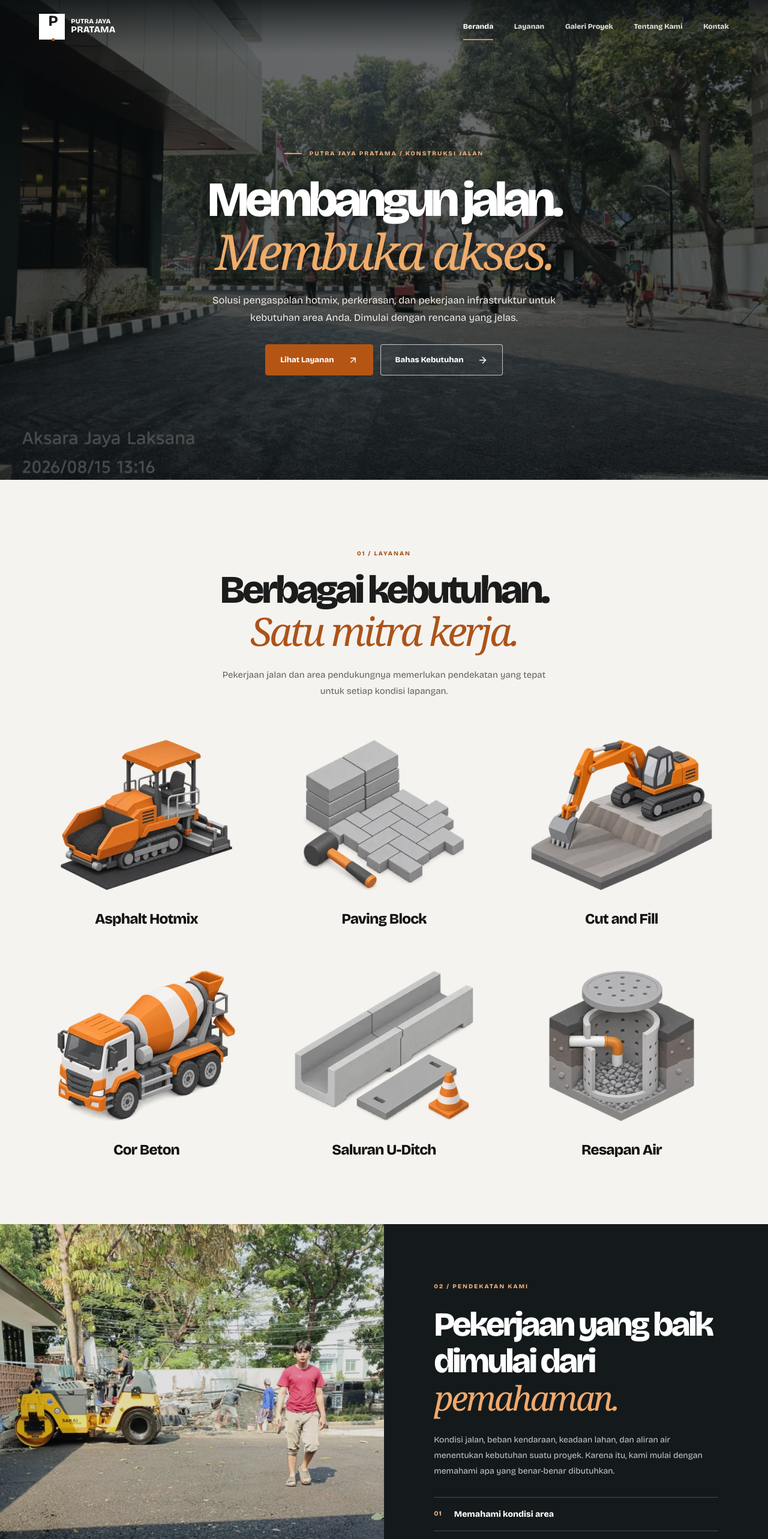
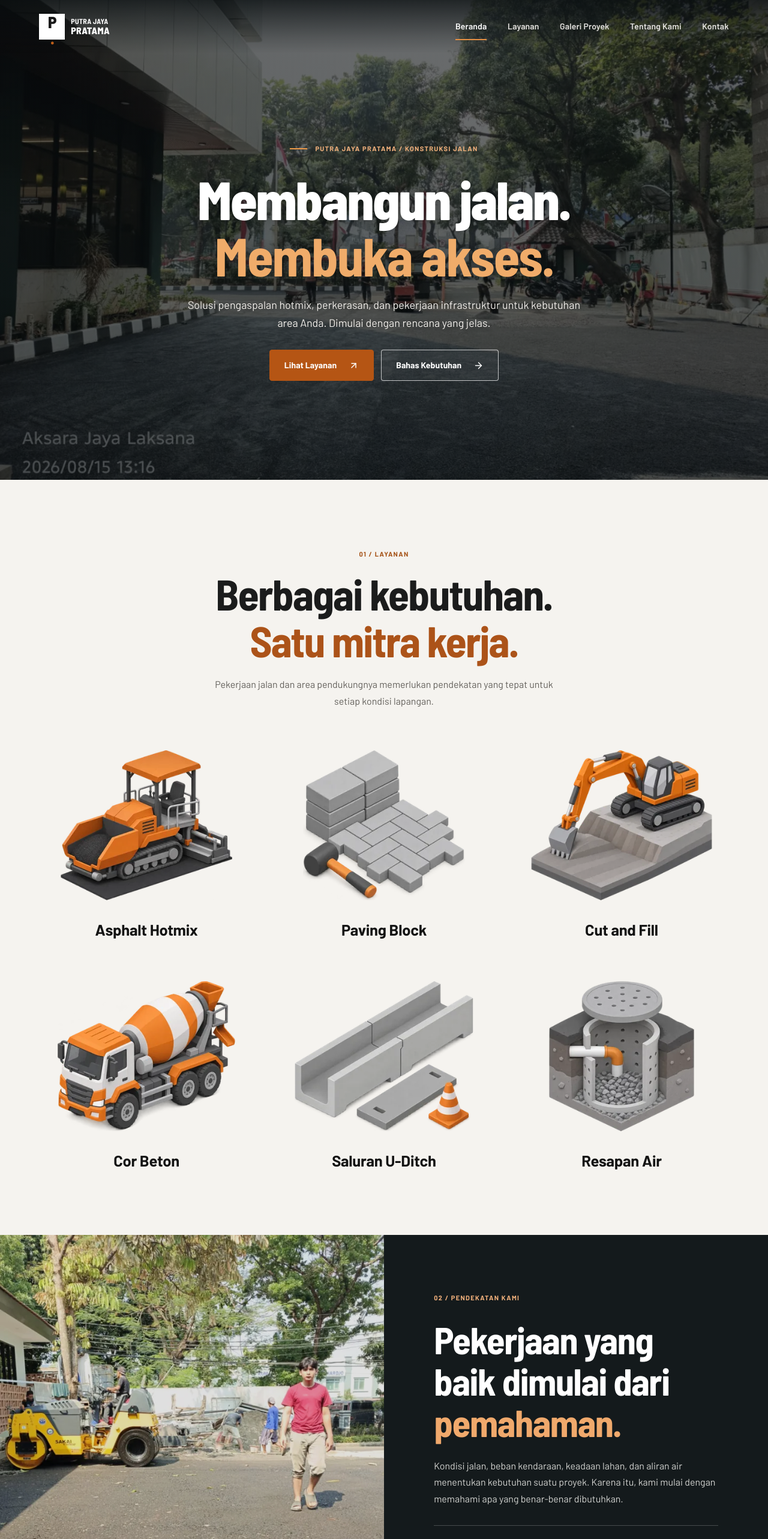
Before and after one commit to FarrelPahlevi/putra-jaya-pratama-website, a React (Vite) app: page / in a window 1280 px wide. Shown: the top 2566 px of the page at 60% size. Built offline with nearby package versions, Linux system fonts and the light colour scheme.

Commit message:
Apply Barlow typography system throughout PJP

```diff
--- a/index.html
+++ b/index.html
@@ -13,7 +13,7 @@
     <link rel="preconnect" href="https://fonts.googleapis.com" />
     <link rel="preconnect" href="https://fonts.gstatic.com" crossorigin />
     <link
-      href="https://fonts.googleapis.com/css2?family=Bricolage+Grotesque:opsz,wght@12..96,400;12..96,500;12..96,600;12..96,700;12..96,800&display=swap"
+      href="https://fonts.googleapis.com/css2?family=Barlow:wght@400;500;600;700;800&amp;family=Barlow+Semi+Condensed:wght@600;700;800&amp;display=swap"
       rel="stylesheet"
     />
   </head>
--- a/src/index.css
+++ b/src/index.css
@@ -18,9 +18,9 @@
   --gutter: clamp(20px, 4.2vw, 68px);
 }
 * { box-sizing: border-box; }
-html { scroll-behavior: smooth; scroll-padding-top: 110px; font-family: 'Bricolage Grotesque',Arial,sans-serif; -webkit-font-smoothing: antialiased; }
+html { scroll-behavior: smooth; scroll-padding-top: 110px; font-family: 'Barlow',Arial,sans-serif; -webkit-font-smoothing: antialiased; }
 body { margin: 0; background: var(--paper); color: var(--ink); }
-h1,h2,h3,h4,h5,h6 { letter-spacing: -.05em; }
+h1,h2,h3,h4,h5,h6 { letter-spacing: -.02em; }
 button,a { -webkit-tap-highlight-color: transparent; }
 button { cursor:pointer; }
 a { text-decoration:none; }
@@ -35,7 +35,7 @@ a { text-decoration:none; }
 .pjp-eyebrow--light:before { background:var(--pumpkin-light); }
 .pjp-h2 { font-size:clamp(2.7rem,5.1vw,5.6rem); line-height:.98; font-weight:800; letter-spacing:-.065em; text-transform:uppercase; }
 .pjp-copy { font-size:clamp(.98rem,1.3vw,1.13rem); line-height:1.75; max-width:540px; }
-.pjp-label { text-transform:uppercase; letter-spacing:.15em; font:800 10px/1.4 'Bricolage Grotesque',sans-serif; }
+.pjp-label { text-transform:uppercase; letter-spacing:.15em; font:800 10px/1.4 'Barlow',sans-serif; }
 .pjp-button { display:inline-flex; align-items:center; justify-content:center; gap:20px; min-height:52px; padding:14px 22px; border-radius:999px; border:1px solid transparent; font-size:13px; font-weight:800; transition:background .25s var(--ease),border-color .25s var(--ease),color .25s var(--ease),transform .25s var(--ease); }
 .pjp-button:hover { transform:translateY(-2px); }
 .pjp-button--orange { background:var(--pumpkin-hover); color:#fff; }
--- a/src/minimal-industrial.css
+++ b/src/minimal-industrial.css
@@ -10,17 +10,17 @@
   --mi-border: #dedad3;
   --mi-ease: cubic-bezier(.22,1,.36,1);
 }
-.minimal-site { min-height:100vh; overflow:clip; background:var(--mi-paper); color:var(--mi-ink); font-family:'Bricolage Grotesque',Arial,sans-serif;}
+.minimal-site { min-height:100vh; overflow:clip; background:var(--mi-paper); color:var(--mi-ink); font-family:'Barlow',Arial,sans-serif; font-size:16px; font-weight:400; line-height:1.6; font-synthesis:none; }
 .minimal-site *, .minimal-site *::before, .minimal-site *::after {box-sizing:border-box;}
 .minimal-site h1,.minimal-site h2,.minimal-site h3,.minimal-site p {margin:0;}
 .minimal-site a {text-decoration:none;}
 .minimal-site button {cursor:pointer;}
-.minimal-site em {font-family:Georgia,'Times New Roman',serif;font-weight:400;font-style:italic;letter-spacing:-.06em;}
+.minimal-site em {font-family:'Barlow Semi Condensed','Arial Narrow',Arial,sans-serif;font-weight:700;font-style:normal;letter-spacing:inherit;}
 .minimal-container {width:min(1270px,calc(100% - 2 * clamp(22px,5.1vw,88px)));margin-inline:auto;}
-.minimal-kicker {display:inline-flex;align-items:center;gap:13px;color:#a55216;font-size:10px;font-weight:900;letter-spacing:.2em;line-height:1.4;text-transform:uppercase;}
+.minimal-kicker {display:inline-flex;align-items:center;gap:13px;color:#a55216;font-family:'Barlow',Arial,sans-serif;font-size:11px;font-weight:700;letter-spacing:.12em;line-height:1.45;text-transform:uppercase;}
 .minimal-kicker--light {color:#f2b17c;}
 .minimal-kicker__line {display:inline-block;width:29px;height:2px;background:var(--mi-orange-bright);flex:none;}
-.minimal-button {display:inline-flex;align-items:center;justify-content:center;gap:23px;min-height:52px;padding:15px 24px;border:1px solid transparent;border-radius:4px;font-weight:850;font-size:13px;line-height:1.2;white-space:normal;transition:background .2s var(--mi-ease),color .2s,transform .25s var(--mi-ease);}
+.minimal-button {display:inline-flex;align-items:center;justify-content:center;gap:20px;min-height:52px;padding:15px 24px;border:1px solid transparent;border-radius:4px;font-family:'Barlow',Arial,sans-serif;font-weight:700;font-size:14px;line-height:1.3;letter-spacing:.005em;white-space:normal;transition:background .2s var(--mi-ease),color .2s,transform .25s var(--mi-ease);}
 .minimal-button:hover {transform:translateY(-2px);}
 .minimal-button--primary {background:#b55514;color:#fff;border-color:#b55514;}
 .minimal-button--primary:hover {background:#944009;border-color:#944009;}
@@ -36,19 +36,19 @@
 .minimal-header--scrolled {background:rgba(14,20,22,.97);border-bottom:1px solid #ffffff20;box-shadow:0 10px 28px #0003;}
 .minimal-header__inner {height:100%;display:flex;align-items:center;justify-content:space-between;gap:24px;}
 .minimal-brand {display:inline-flex;align-items:center;gap:10px;color:#fff;flex:none;}
-.minimal-brand__symbol {display:grid;place-items:center;width:43px;height:43px;background:#fff;color:#181818;font-size:25px;font-weight:950;letter-spacing:-.15em;line-height:1;position:relative;}
+.minimal-brand__symbol {display:grid;place-items:center;width:43px;height:43px;background:#fff;color:#181818;font-family:'Barlow Semi Condensed','Arial Narrow',Arial,sans-serif;font-size:27px;font-weight:800;letter-spacing:-.04em;line-height:1;position:relative;}
 .minimal-brand__symbol span {color:#bd5e18;}
-.minimal-brand__name {display:block;font-size:11px;line-height:1.05;font-weight:850;letter-spacing:.015em;}
-.minimal-brand__name strong {display:block;font-weight:950;font-size:15px;line-height:1.05;}
+.minimal-brand__name {display:block;font-family:'Barlow Semi Condensed','Arial Narrow',Arial,sans-serif;font-size:12px;line-height:1.1;font-weight:700;letter-spacing:.02em;}
+.minimal-brand__name strong {display:block;font-weight:800;font-size:16px;line-height:1.08;}
 .minimal-nav {display:flex;align-items:center;gap:clamp(22px,2.7vw,40px);height:100%;margin-left:auto;}
-.minimal-nav a {display:inline-flex;align-items:center;height:100%;font-weight:750;font-size:12px;color:#deddda;position:relative;transition:color .18s;white-space:nowrap;}
+.minimal-nav a {display:inline-flex;align-items:center;height:100%;font-weight:600;font-size:14px;letter-spacing:.01em;color:#e6e4e1;position:relative;transition:color .18s;white-space:nowrap;}
 .minimal-nav a:hover,.minimal-nav a[aria-current="location"] {color:#fff;}
 .minimal-nav a[aria-current="location"]::after,.minimal-nav a:hover::after {content:"";position:absolute;bottom:21px;height:2px;background:#e69043;left:0;right:0;}
 .minimal-header__actions {display:flex;align-items:center;gap:12px;}
 
 .minimal-mobile-toggle {display:none;align-items:center;justify-content:center;width:46px;height:46px;border:1px solid #ffffff60;color:#fff;background:#ffffff1b;}
 .minimal-mobile-menu {position:absolute;left:0;right:0;top:100%;padding:14px clamp(22px,5vw,68px) 27px;background:#121617;box-shadow:0 22px 40px #0004;}
-.minimal-mobile-menu a {display:flex;align-items:center;justify-content:space-between;padding:15px 0;color:#fff;border-bottom:1px solid #ffffff24;font-size:16px;font-weight:800;}
+.minimal-mobile-menu a {display:flex;align-items:center;justify-content:space-between;padding:15px 0;color:#fff;border-bottom:1px solid #ffffff24;font-size:16px;font-weight:600;}
 .minimal-mobile-menu a small {color:#cf925e;font-size:10px;}
 .minimal-mobile-menu .minimal-button {margin-top:22px;width:100%;}
 
@@ -57,17 +57,17 @@
 .minimal-hero__image {position:absolute;z-index:-2;inset:0;width:100%;height:100%;object-fit:cover;object-position:center 52%;filter:saturate(.77) contrast(1.05);}
 .minimal-hero__shade {position:absolute;z-index:-1;inset:0;pointer-events:none;background:linear-gradient(180deg,rgba(7,11,13,.59) 0%,rgba(9,13,14,.61) 42%,rgba(7,12,14,.67) 100%),linear-gradient(90deg,rgba(9,13,14,.13),rgba(9,13,14,.03) 65%,rgba(9,13,14,.12));}
 .minimal-hero__content {width:min(1270px,calc(100% - 2 * clamp(22px,5.1vw,88px)));flex:1;display:flex;justify-content:center;align-items:center;flex-direction:column;text-align:center;padding-bottom:0;}
-.minimal-hero h1 {margin-top:28px;font-size:clamp(3.7rem,6.4vw,6.8rem);line-height:1.04;letter-spacing:-.071em;font-weight:900;max-width:1120px;text-wrap:balance;text-shadow:0 4px 22px rgba(0,0,0,.24);}
+.minimal-hero h1 {margin-top:28px;font-family:'Barlow Semi Condensed','Arial Narrow',Arial,sans-serif;font-size:clamp(4.1rem,7vw,7.5rem);line-height:1.05;letter-spacing:-.025em;font-weight:800;max-width:1120px;text-wrap:balance;text-shadow:0 4px 22px rgba(0,0,0,.24);}
 .minimal-hero h1 em {color:#f0ac6a;}
-.minimal-hero__content>p {max-width:650px;margin-top:21px;color:#f1eeea;font-size:clamp(15px,1.3vw,19px);line-height:1.72;text-shadow:0 2px 10px rgba(0,0,0,.3);}
+.minimal-hero__content>p {max-width:670px;margin-top:22px;color:#f1eeea;font-size:clamp(16px,1.4vw,19px);font-weight:400;line-height:1.65;text-shadow:0 2px 10px rgba(0,0,0,.3);}
 .minimal-hero__buttons {display:flex;gap:12px;align-items:center;justify-content:center;flex-wrap:wrap;margin-top:30px;}
 
 /* Section heading system */
 .minimal-section {padding:clamp(85px,8.5vw,128px) 0;}
 .minimal-section-heading {margin-bottom:46px;}
-.minimal-section-heading h2 {margin-top:17px;font-weight:850;font-size:clamp(3rem,5.1vw,5.7rem);letter-spacing:-.066em;line-height:1.05;color:#1b1c1c;}
+.minimal-section-heading h2 {margin-top:17px;font-family:'Barlow Semi Condensed','Arial Narrow',Arial,sans-serif;font-weight:700;font-size:clamp(3.1rem,5.6vw,5.8rem);letter-spacing:-.025em;line-height:1.08;color:#1b1c1c;}
 .minimal-section-heading em {color:#ac5319;}
-.minimal-section-heading>p {font-size:15px;line-height:1.8;color:#64615c;max-width:570px;}
+.minimal-section-heading>p {font-size:16px;font-weight:400;line-height:1.72;color:#64615c;max-width:580px;}
 .minimal-section-heading--center {text-align:center;}
 .minimal-section-heading--center>p {margin:21px auto 0;}
 .minimal-section-heading--split {display:flex;align-items:end;justify-content:space-between;gap:25px;}
@@ -80,14 +80,14 @@
 .minimal-service {min-width:0;display:flex;flex-direction:column;align-items:center;text-align:center;}
 .minimal-service__visual {width:min(100%,340px);aspect-ratio:5/4;}
 .minimal-service__visual img {display:block;width:100%;height:100%;object-fit:contain;}
-.minimal-service h3 {margin-top:22px;font-size:clamp(23px,1.9vw,27px);font-weight:750;line-height:1.25;letter-spacing:-.035em;text-wrap:balance;}
+.minimal-service h3 {margin-top:22px;font-family:'Barlow',Arial,sans-serif;font-size:clamp(23px,2vw,28px);font-weight:700;line-height:1.22;letter-spacing:-.01em;text-wrap:balance;}
 @media(max-width:1099px) {
  .minimal-service-grid {grid-template-columns:repeat(2,minmax(0,1fr));gap:48px 32px;}
  .minimal-service h3 {font-size:24px;}
 }
 @media(max-width:650px) {
  .minimal-service-grid {gap:40px 22px;}
- .minimal-service h3 {font-size:21px;margin-top:18px;}
+ .minimal-service h3 {font-size:23px;margin-top:18px;}
 }
 @media(max-width:519px) {
  .minimal-service-grid {grid-template-columns:1fr;gap:40px;}
@@ -103,14 +103,14 @@
 .minimal-story__image>span {position:absolute;z-index:1;left:clamp(22px,5.3vw,87px);bottom:30px;color:#fff;font-size:10px;font-weight:850;letter-spacing:.16em;text-shadow:0 1px 8px #0009;}
 .minimal-story__copy {padding:90px clamp(32px,6.5vw,120px) 90px clamp(35px,6.5vw,110px);display:flex;justify-content:center;align-items:center;}
 .minimal-story__copy-inner {width:min(550px,100%);}
-.minimal-story h2 {margin-top:24px;font-size:clamp(3rem,4.4vw,5.2rem);letter-spacing:-.065em;line-height:1.08;font-weight:850;}
+.minimal-story h2 {margin-top:24px;font-family:'Barlow Semi Condensed','Arial Narrow',Arial,sans-serif;font-size:clamp(3.2rem,4.9vw,5.3rem);letter-spacing:-.023em;line-height:1.1;font-weight:700;}
 .minimal-story h2 em {color:#f0a96c;}
-.minimal-story__copy-inner>p {font-size:14px;color:#c9cbca;line-height:1.85;margin-top:24px;}
+.minimal-story__copy-inner>p {font-size:16px;color:#d1d2cf;line-height:1.73;margin-top:24px;}
 .minimal-story__facts {border-top:1px solid #ffffff36;margin-top:30px;}
 .minimal-story__facts>div {display:flex;align-items:center;gap:20px;border-bottom:1px solid #ffffff36;padding:17px 0;}
 .minimal-story__facts span {color:#f2ae73;font-size:11px;letter-spacing:.1em;font-weight:850;}
-.minimal-story__facts strong {font-size:14px;font-weight:750;}
-.minimal-text-button {display:inline-flex;gap:10px;align-items:center;font-size:13px;font-weight:850;}
+.minimal-story__facts strong {font-size:15px;font-weight:600;}
+.minimal-text-button {display:inline-flex;gap:10px;align-items:center;font-size:14px;font-weight:700;}
 .minimal-text-button--light {margin-top:28px;color:#ffc28a;}
 .minimal-text-button:hover {text-decoration:underline;}
 
@@ -119,10 +119,10 @@
 .minimal-process__grid {display:grid;grid-template-columns:repeat(4,minmax(0,1fr));border-top:1px solid #c9c5bf;}
 .minimal-process__step {position:relative;padding:26px 25px 7px 0;min-height:250px;}
 .minimal-process__step + .minimal-process__step {padding-left:25px;border-left:1px solid #c9c5bf;}
-.minimal-process__number {display:flex;align-items:center;gap:20px;color:#ae551b;font-size:32px;font-weight:850;letter-spacing:-.08em;}
+.minimal-process__number {display:flex;align-items:center;gap:20px;color:#ae551b;font-family:'Barlow Semi Condensed','Arial Narrow',Arial,sans-serif;font-size:34px;font-weight:700;letter-spacing:-.02em;}
 .minimal-process__number i {width:26px;height:1px;background:#be7b4e;}
-.minimal-process__step h3 {font-size:clamp(19px,1.65vw,24px);letter-spacing:-.04em;font-weight:850;line-height:1.22;margin-top:36px;}
-.minimal-process__step p {font-size:13px;line-height:1.72;color:#625e58;margin-top:15px;}
+.minimal-process__step h3 {font-family:'Barlow',Arial,sans-serif;font-size:clamp(20px,1.75vw,25px);letter-spacing:-.012em;font-weight:700;line-height:1.24;margin-top:36px;}
+.minimal-process__step p {font-size:15px;line-height:1.68;color:#625e58;margin-top:15px;}
 
 /* Ref 1: photo-first modular image mosaic */
 .minimal-gallery {background:#fff;}
@@ -136,26 +136,26 @@
 .minimal-gallery__number {position:absolute;top:19px;left:21px;color:#fff;font-size:10px;letter-spacing:.14em;font-weight:850;}
 .minimal-gallery__caption {position:absolute;bottom:22px;left:22px;right:22px;display:flex;align-items:flex-end;justify-content:space-between;gap:12px;color:#fff;}
 .minimal-gallery__caption small {display:block;font-size:10px;letter-spacing:.08em;color:#efd7c7;margin-bottom:7px;}
-.minimal-gallery__caption h3 {font-size:clamp(21px,2.2vw,30px);font-weight:850;line-height:1.1;letter-spacing:-.05em;}
+.minimal-gallery__caption h3 {font-family:'Barlow Semi Condensed','Arial Narrow',Arial,sans-serif;font-size:clamp(23px,2.4vw,32px);font-weight:700;line-height:1.12;letter-spacing:-.018em;}
 .minimal-gallery__caption button {display:grid;place-items:center;flex:none;width:42px;height:42px;background:#ba5c16;color:#fff;border:1px solid #cb7b3c;transition:background .2s;}
 .minimal-gallery__caption button:hover {background:#8b3d0a;}
 
 /* Final CTA, no ornamental rings or animation layers */
 .minimal-contact {background:#b45b1b;color:#fff;padding:clamp(74px,7vw,107px) 0;}
 .minimal-contact__inner {display:flex;align-items:center;justify-content:space-between;gap:38px;}
-.minimal-contact h2 {font-size:clamp(3rem,4.6vw,5.5rem);font-weight:850;letter-spacing:-.068em;line-height:1.04;margin-top:20px;}
+.minimal-contact h2 {font-family:'Barlow Semi Condensed','Arial Narrow',Arial,sans-serif;font-size:clamp(3.2rem,5vw,5.8rem);font-weight:700;letter-spacing:-.024em;line-height:1.08;margin-top:20px;}
 .minimal-contact h2 em {color:#ffddb9;}
-.minimal-contact p {color:#f6dfcc;font-size:15px;margin-top:20px;line-height:1.7;max-width:570px;}
+.minimal-contact p {color:#fff0e4;font-size:16px;margin-top:20px;line-height:1.7;max-width:580px;}
 .minimal-contact .minimal-button {flex:none;min-width:219px;}
 
 .minimal-footer {background:#111516;color:#b9b5af;padding:66px 0 26px;}
 .minimal-footer__main {display:grid;grid-template-columns:1.6fr .75fr 1fr;gap:55px;padding-bottom:65px;}
 .minimal-footer__identity {max-width:360px;}
 .minimal-brand--footer {pointer-events:none;}
-.minimal-footer__identity>p {font-size:14px;line-height:1.75;color:#9b9994;margin-top:20px;}
+.minimal-footer__identity>p {font-size:15px;line-height:1.75;color:#b0ada8;margin-top:20px;}
 .minimal-footer__links {display:flex;align-items:flex-start;flex-direction:column;}
 .minimal-footer__links>strong {color:#fff;font-size:11px;font-weight:850;letter-spacing:.15em;margin-bottom:16px;}
-.minimal-footer__links>a,.minimal-footer__links>button {color:#c3c0bc;font-size:13px;margin-top:11px;display:inline-flex;align-items:center;gap:8px;}
+.minimal-footer__links>a,.minimal-footer__links>button {color:#d0cdc8;font-size:14px;margin-top:11px;display:inline-flex;align-items:center;gap:8px;}
 .minimal-footer__links>a:hover,.minimal-footer__links>button:hover {color:#f1a16a;}
 .minimal-footer__links>p {font-size:12px;line-height:1.7;margin-top:17px;color:#94918b;}
 .minimal-footer__bottom {display:flex;align-items:center;justify-content:space-between;gap:15px;border-top:1px solid #ffffff2d;padding-top:24px;color:#858582;letter-spacing:.12em;font-size:10px;font-weight:800;}
@@ -163,9 +163,9 @@
 
 @media(max-width:1120px) {
  .minimal-nav {gap:13px;}
- .minimal-nav a {font-size:11px;}
+ .minimal-nav a {font-size:13px;}
  .minimal-story__copy {padding:70px 45px;}
- .minimal-story h2 {font-size:3.65rem;}
+ .minimal-story h2 {font-size:3.75rem;}
 }
 @media(max-width:950px) {
  .minimal-nav {display:none;}
@@ -187,24 +187,24 @@
 @media(max-width:650px) {
  .minimal-header {height:69px;}
  .minimal-brand__symbol {width:37px;height:37px;font-size:22px;}
- .minimal-brand__name {font-size:10px;}
- .minimal-brand__name strong {font-size:13px;}
+ .minimal-brand__name {font-size:11px;}
+ .minimal-brand__name strong {font-size:15px;}
  .minimal-mobile-toggle {width:42px;height:42px;}
  .minimal-hero {min-height:740px;padding-top:130px;padding-bottom:48px;}
  .minimal-hero__image {object-position:60% center;}
  .minimal-hero__shade {background:linear-gradient(180deg,rgba(8,12,13,.67),rgba(7,11,13,.69) 54%,rgba(7,11,13,.82) 100%);}
- .minimal-hero h1 {font-size:clamp(3rem,11.5vw,5.1rem);line-height:1.07;max-width:100%;}
- .minimal-hero__content>p {font-size:14px;margin-top:22px;}
+ .minimal-hero h1 {font-size:clamp(3.3rem,12vw,5.5rem);line-height:1.08;max-width:100%;}
+ .minimal-hero__content>p {font-size:16px;margin-top:22px;}
  .minimal-hero__buttons {gap:10px;margin-top:25px;max-width:100%;}
- .minimal-button {padding:13px 18px;min-height:50px;font-size:12px;gap:11px;}
+ .minimal-button {padding:13px 18px;min-height:50px;font-size:14px;gap:11px;}
  .minimal-section {padding:77px 0;}
  .minimal-section-heading {margin-bottom:32px;}
  .minimal-section-heading h2 {font-size:clamp(2.7rem,10vw,4.4rem);}
- .minimal-section-heading>p {font-size:14px;}
+ .minimal-section-heading>p {font-size:15px;}
  .minimal-section-heading--split {flex-direction:column;align-items:flex-start;}
  .minimal-story__image {min-height:335px;}
  .minimal-story__copy {padding:64px clamp(22px,5.1vw,88px);}
- .minimal-story h2 {font-size:clamp(2.9rem,10.3vw,4.2rem);}
+ .minimal-story h2 {font-size:clamp(2.85rem,10.3vw,4.2rem);}
  .minimal-process__grid {grid-template-columns:1fr;}
  .minimal-process__step,.minimal-process__step + .minimal-process__step {padding:25px 0;min-height:0;border-left:none;border-bottom:1px solid #c9c5bf;}
  .minimal-process__step h3 {font-size:22px;margin-top:18px;}
@@ -213,7 +213,7 @@
  .minimal-gallery__item,.minimal-gallery__item:first-child,.minimal-gallery__item:last-child {grid-column:auto;grid-row:auto;height:260px;}
  .minimal-gallery__item:first-child {height:330px;}
  .minimal-gallery__caption h3 {font-size:24px;}
- .minimal-contact h2 {font-size:clamp(2.65rem,10.2vw,4.3rem);}
+ .minimal-contact h2 {font-size:clamp(2.85rem,10.2vw,4.5rem);}
  .minimal-contact p {font-size:14px;}
  .minimal-footer__main {grid-template-columns:1fr 1fr;gap:38px 24px;}
  .minimal-footer__identity {grid-column:1/-1;}
@@ -221,7 +221,7 @@
 }
 @media(max-width:360px) {
  .minimal-container {width:calc(100% - 36px);}
- .minimal-hero h1 {font-size:3rem;}
+ .minimal-hero h1 {font-size:3.05rem;}
  .minimal-button {padding:12px 15px;}
 }
 @media(prefers-reduced-motion:reduce) {
@@ -233,3 +233,10 @@
 .minimal-header__actions {flex:none;}
 @media(min-width:951px) {.minimal-header__actions {display:none;}}
 @media(max-width:470px) {.minimal-hero__buttons {width:100%;}.minimal-hero__buttons>.minimal-button {flex:1 1 100%;max-width:320px;}}
+
+/* Dialogs are siblings of .minimal-site and inherit Barlow from the document. */
+.pjp-modal {font-family:'Barlow',Arial,sans-serif;font-size:16px;line-height:1.6;}
+.pjp-modal h2 {font-family:'Barlow Semi Condensed','Arial Narrow',Arial,sans-serif;font-weight:700;letter-spacing:-.02em;line-height:1.15;}
+.pjp-modal .font-mono {font-family:'Barlow',Arial,sans-serif;letter-spacing:.12em;font-weight:700;}
+.pjp-modal input,.pjp-modal select,.pjp-modal textarea {font-family:'Barlow',Arial,sans-serif;font-size:16px;line-height:1.5;}
+.pjp-modal button,.pjp-modal label {font-family:'Barlow',Arial,sans-serif;}
```
Also changed, not shown: 1 other file (tests, documents, lock files or other folders).
